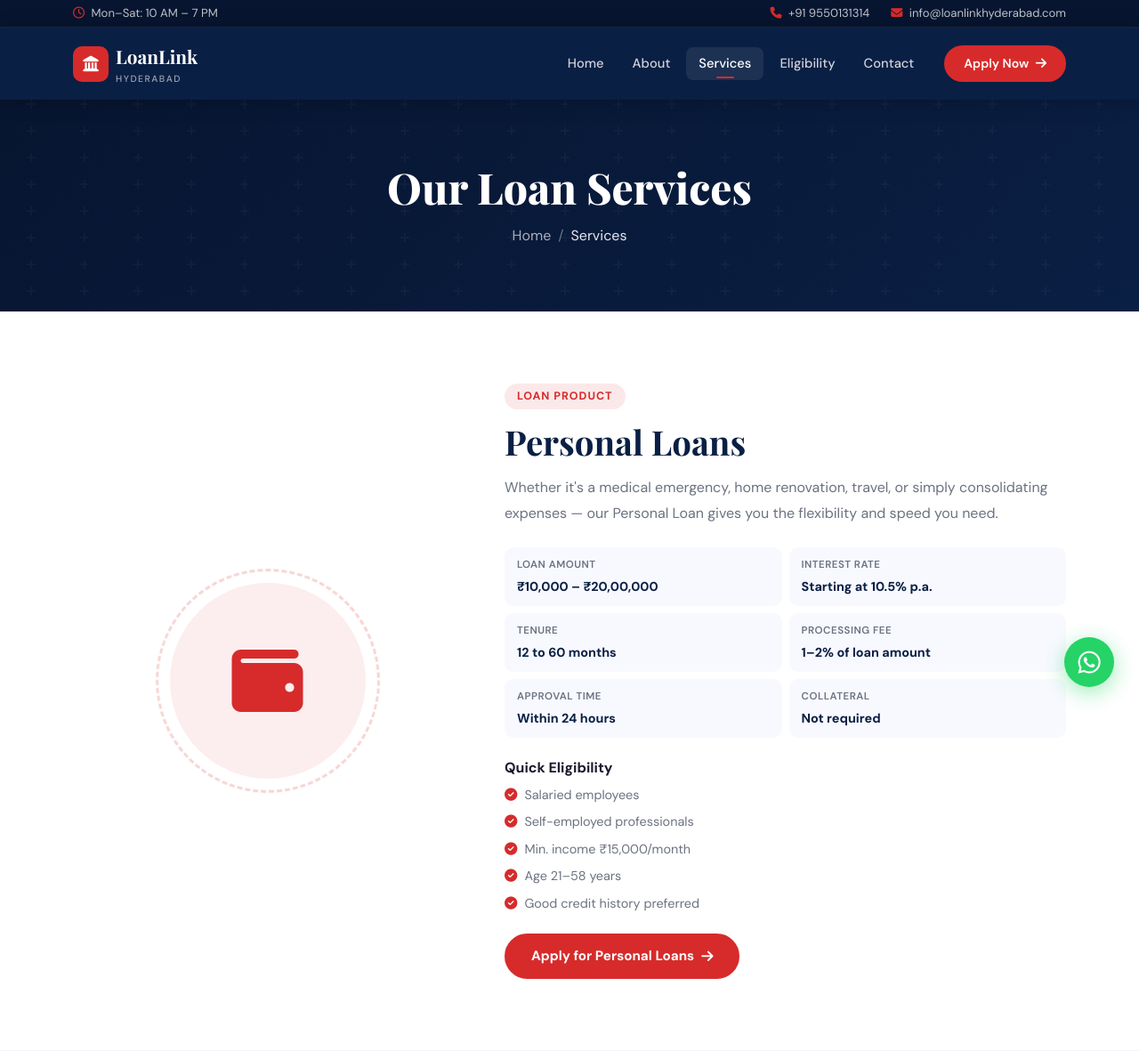
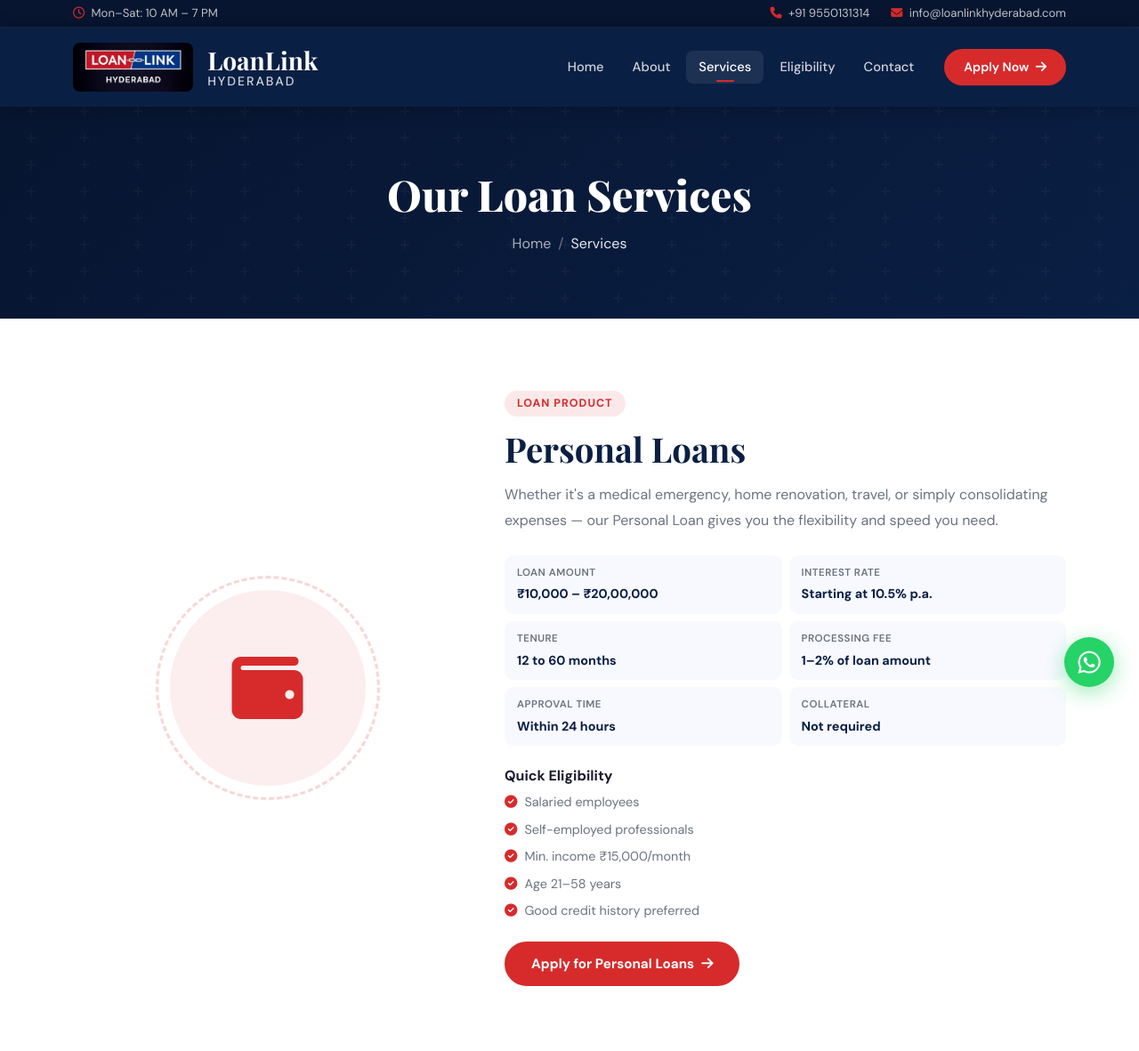
Before and after one commit to TejavanthBandaru/Loan_Banl, a Flask app: page /services in a window 1280 px wide. Shown: the top 1181 px of the page at 89% size. Run offline with Flask 3, Linux system fonts and the light colour scheme; some libraries are stand-ins or nearby versions.

Commit message:
Add files via upload

```diff
--- a/loanlink/static/css/style.css
+++ b/loanlink/static/css/style.css
@@ -907,3 +907,30 @@ select.form-control-custom { cursor: pointer; }
   .whatsapp-float { bottom: 18px; right: 18px; width: 50px; height: 50px; }
   .scroll-top-btn { right: 18px; bottom: 80px; }
 }
+
+
+
+.main-logo{
+    height: 55px;
+    width: auto;
+    border-radius: 8px;
+}
+
+.brand-text{
+    display: flex;
+    flex-direction: column;
+    line-height: 1.1;
+}
+
+.brand-main{
+    color: #ffffff;
+    font-size: 28px;
+    font-weight: 700;
+}
+
+.brand-sub{
+    color: #d1d5db;
+    font-size: 14px;
+    letter-spacing: 2px;
+    text-transform: uppercase;
+}
--- a/loanlink/templates/base.html
+++ b/loanlink/templates/base.html
@@ -67,14 +67,18 @@
   <div class="container">
 
     <!-- Brand -->
-    <a class="navbar-brand d-flex align-items-center gap-2" href="{{ url_for('home') }}">
-      <div class="brand-icon">
-        <i class="fa-solid fa-landmark"></i>
-      </div>
-      <div>
-        <span class="brand-main">LoanLink</span>
-        <span class="brand-sub d-block">Hyderabad</span>
-      </div>
+    <a class="navbar-brand d-flex align-items-center gap-3"
+      href="{{ url_for('home') }}">
+
+        <img src="{{ url_for('static', filename='images/logo.jpeg') }}"
+            alt="LoanLink Hyderabad Logo"
+            class="main-logo">
+
+        <div class="brand-text">
+            <span class="brand-main">LoanLink</span>
+            <span class="brand-sub">Hyderabad</span>
+        </div>
+
     </a>
 
     <!-- Toggler -->
--- a/loanlink/templates/services.html
+++ b/loanlink/templates/services.html
@@ -47,32 +47,32 @@
     'education'
   ),
   (
-    'Wedding Loans', 'fa-rings-wedding', 'red',
-    'Your special day deserves to be special — not compromised by budget constraints. Finance venue, catering, jewellery, photography, and more with our Wedding Loan.',
+    'Home Loans', 'fa-house', 'red',
+    'Turn your dream of owning a home into reality with flexible repayment options and attractive interest rates.',
     [
-      ('Loan Amount', '₹1,00,000 – ₹15,00,000'),
-      ('Interest Rate', 'Starting at 11% p.a.'),
-      ('Tenure', '12 to 48 months'),
-      ('Processing Fee', '1.5% of loan amount'),
-      ('Approval Time', '24–36 hours'),
-      ('Collateral', 'Not required'),
+      ('Loan Amount', '₹5,00,000 – ₹1,00,00,000'),
+      ('Interest Rate', 'Starting at 8.5% p.a.'),
+      ('Tenure', 'Up to 30 years'),
+      ('Processing Fee', '0.5–1% of loan amount'),
+      ('Approval Time', '48–72 hours'),
+      ('Collateral', 'Property mortgage required'),
     ],
-    ['Salaried or self-employed', 'Age 21–55 years', 'Min. monthly income ₹20,000', 'Valid KYC documents'],
-    'wedding'
+    ['Salaried or self-employed', 'Age 21–65 years', 'Stable income source', 'Good credit history preferred'],
+    'home'
   ),
   (
-    'Emergency Loans', 'fa-siren-on', 'navy',
-    'Life is unpredictable. When a medical crisis, accident, or urgent repair strikes, our Emergency Loan delivers funds to your account within hours — not days.',
+    'Business Loans', 'fa-briefcase', 'navy',
+    'Expand your business with fast and flexible financing for inventory, machinery, operations, and growth.',
     [
-      ('Loan Amount', '₹10,000 – ₹5,00,000'),
-      ('Interest Rate', 'Starting at 12% p.a.'),
-      ('Tenure', '3 to 24 months'),
-      ('Processing Fee', 'Minimal / waived on urgency'),
-      ('Approval Time', 'As fast as 2–4 hours'),
-      ('Collateral', 'Not required'),
+      ('Loan Amount', '₹50,000 – ₹50,00,000'),
+      ('Interest Rate', 'Starting at 10% p.a.'),
+      ('Tenure', '12 to 84 months'),
+      ('Processing Fee', '1–2% of loan amount'),
+      ('Approval Time', '24–48 hours'),
+      ('Collateral', 'Depends on loan amount'),
     ],
-    ['Any salaried or self-employed individual', 'Valid Aadhaar & PAN', 'Active bank account', 'Age 21–60 years'],
-    'emergency'
+    ['Business vintage 2+ years', 'GST / ITR documents', 'Minimum turnover criteria', 'Good repayment history'],
+    'business'
   ),
   (
     'Debt Consolidation', 'fa-layer-group', 'red',
```
Also changed, not shown: loanlink/templates/home.html (+6 -6 lines), loanlink/static/images/logo.jpeg (added).
